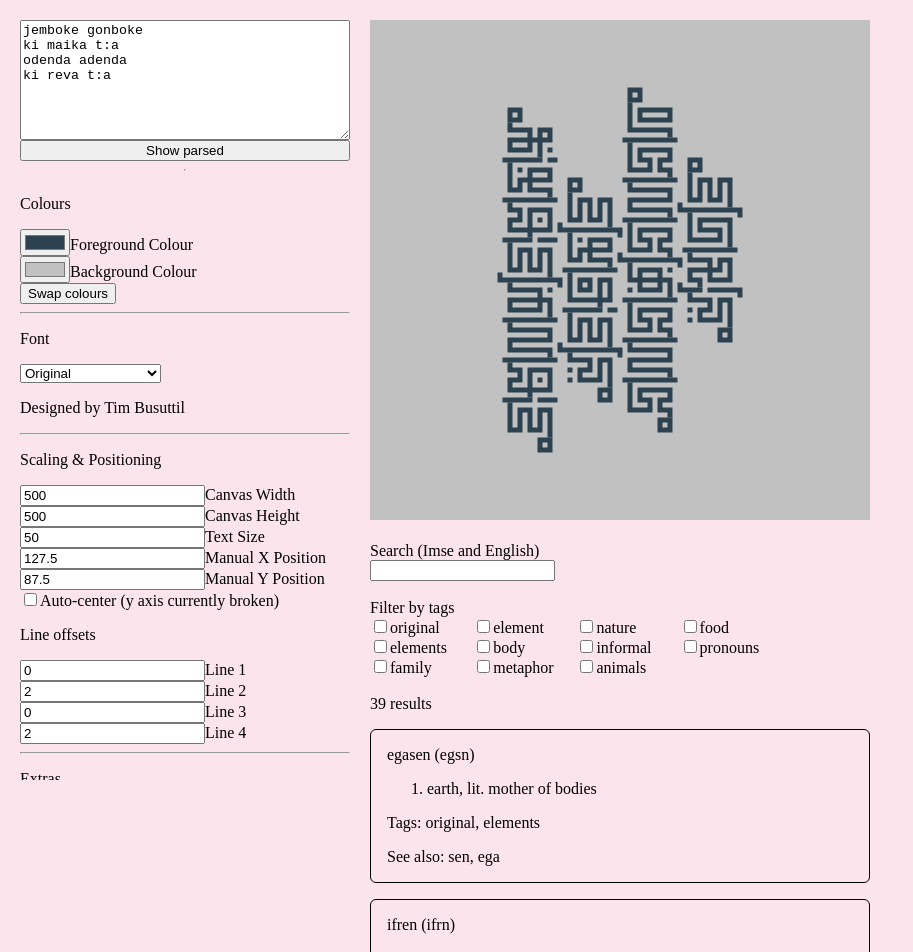
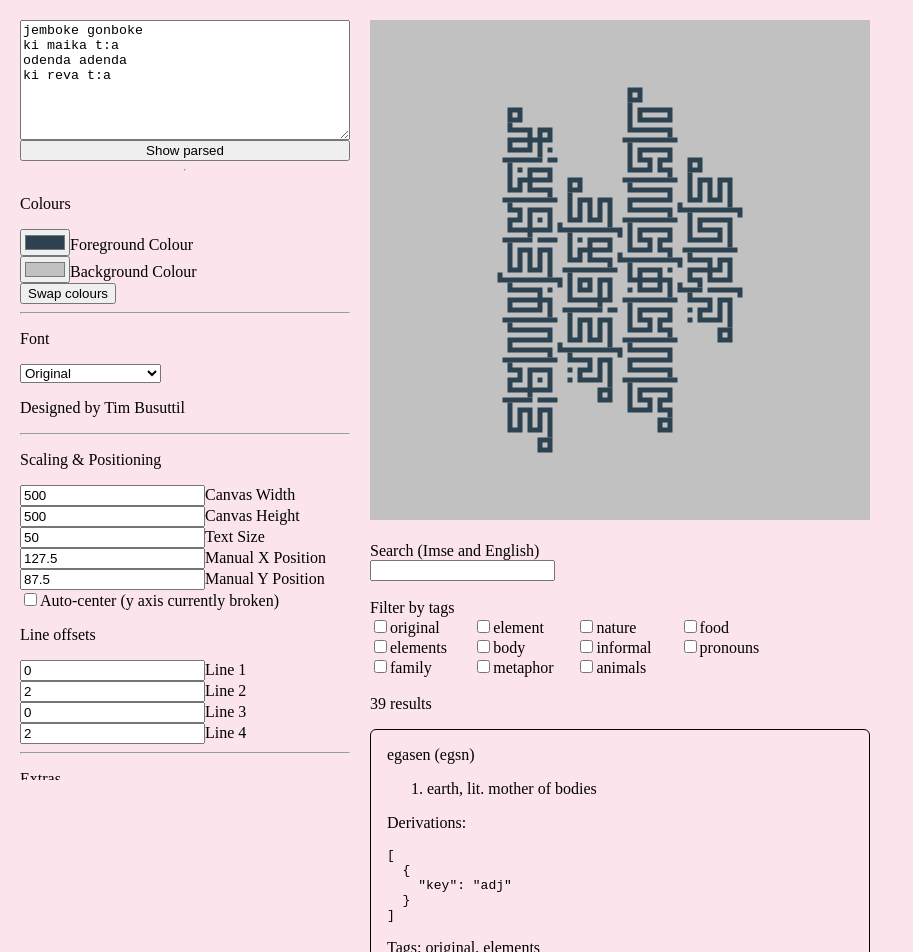
Before and after one commit to timbusuttil/imse-editor, a Vue app: page / in a window 1280 px wide. Shown: the top 952 px of the page, without its empty margins (0-913 px from the left). Built offline with nearby package versions, Linux system fonts and the light colour scheme.

Commit message:
include raw derivations in dictionary for now

```diff
--- a/src/components/Dictionary.vue
+++ b/src/components/Dictionary.vue
@@ -18,6 +18,8 @@
         <ol>
           <li v-for="definition in word.definitions" :key="definition">{{ definition }}</li>
         </ol>
+        <p>Derivations:</p>
+        <pre>{{ word.derivations }}</pre>
         <p v-if="word.tags.length > 0">Tags:
           <span v-for="(tag, i) in word.tags" :key="tag">{{ tag }}{{ i !== word.tags.length - 1 ? ', ' : '' }}</span>
         </p>
```
